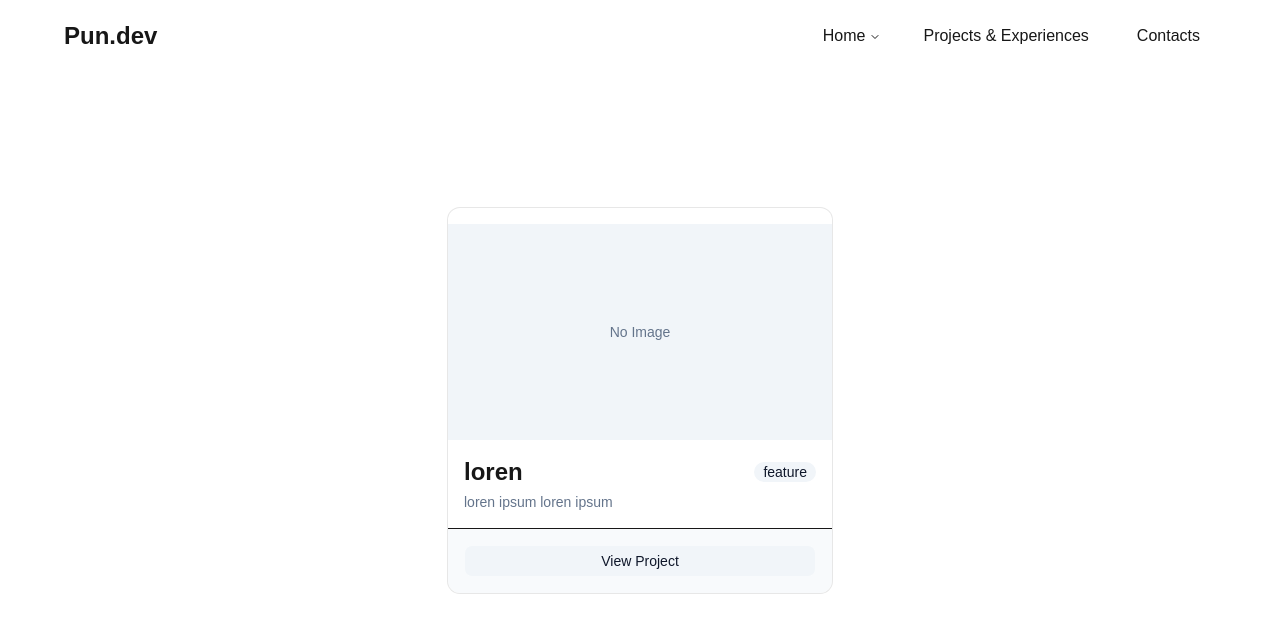
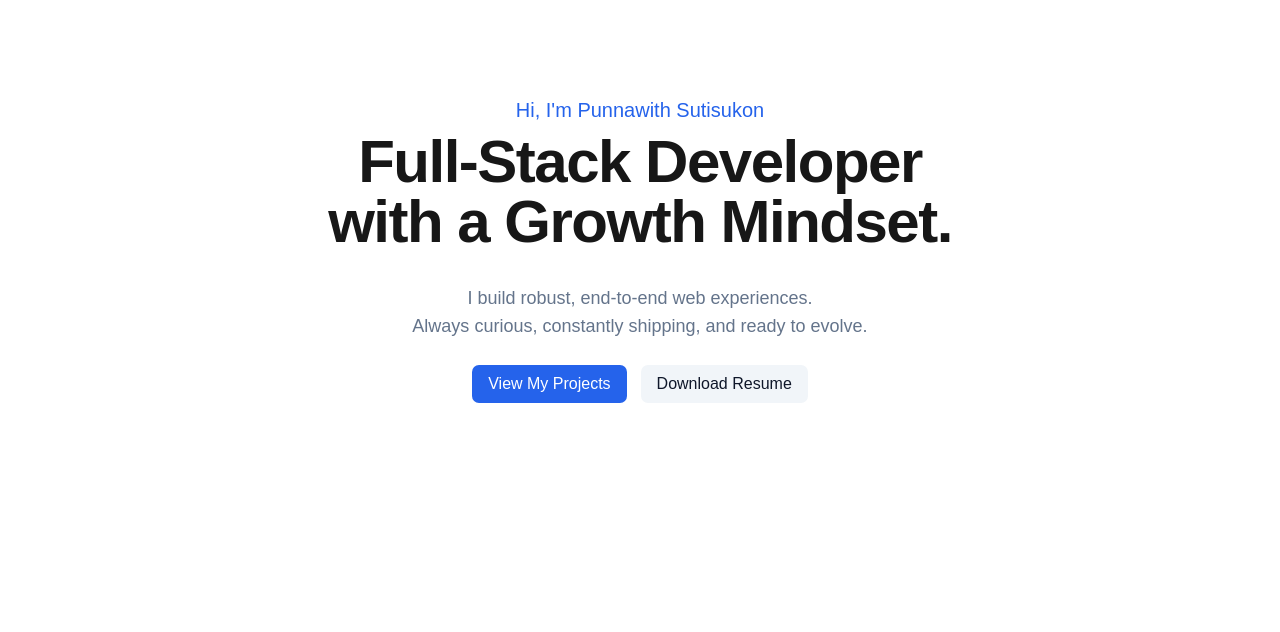
Before and after one commit to Punnawithsut/Portfolio, a Next.js app: page /test in a window 1280 px wide. Shown: the top 632 px of the page. Built offline with nearby package versions, Linux system fonts and the light colour scheme.

Commit message:
feat: add hero section

```diff
--- a/app/test/page.tsx
+++ b/app/test/page.tsx
@@ -1,16 +1,11 @@
 import { CardBlock } from "@/components/Card";
+import { HeroSection } from "@/components/Hero";
 import { NavigationBar } from "@/components/Navbar";
 
 export default function Test() {
     return (
-        <div className="flex min-h-screen w-full items-center justify-center">
-            <NavigationBar />
-            <CardBlock
-                imgUrl={null}
-                cardTitle="loren"
-                cardDescription="loren ipsum loren ipsum"
-                badgeText="feature"
-            />
+        <div className="min-h-screen w-full items-center justify-center">
+            <HeroSection></HeroSection>
         </div>
     );
 }
--- /dev/null
+++ b/components/Hero.tsx
@@ -0,0 +1,33 @@
+import { Button } from "./ui/button";
+
+export function HeroSection() {
+    return (
+        <div className="relative w-full h-125 flex items-center justify-center px-6">
+            <div className="flex flex-col items-center text-center">
+                <div className="space-y-2">
+                    <h2 className="text-xl font-medium text-primary">Hi, I'm Punnawith Sutisukon</h2>
+                    <h1 className="text-5xl md:text-6xl font-extrabold tracking-tight">
+                        Full-Stack Developer <br />
+                        with a Growth Mindset.
+                    </h1>
+                </div>
+
+                <div className="mt-8 text-lg text-muted-foreground max-w-lg">
+                    <p>
+                        I build robust, end-to-end web experiences. <br />
+                        Always curious, constantly shipping, and ready to evolve.
+                    </p>
+                </div>
+
+                <div className="flex flex-row justify-between gap-3 mt-6">
+                    <Button size={"default"}>
+                        View My Projects
+                    </Button>
+                    <Button variant={"secondary"} size={"default"}>
+                        Download Resume
+                    </Button>
+                </div>
+            </div>
+        </div>
+    )
+}
--- a/components/ui/button.tsx
+++ b/components/ui/button.tsx
@@ -21,8 +21,7 @@ const buttonVariants = cva(
         link: "text-primary underline-offset-4 hover:underline",
       },
       size: {
-        default:
-          "h-8 gap-1.5 px-2.5 has-data-[icon=inline-end]:pr-2 has-data-[icon=inline-start]:pl-2",
+        default: "h-10 gap-1.5 px-4 text-base has-data-[icon=inline-end]:pr-3 has-data-[icon=inline-start]:pl-3",
         xs: "h-6 gap-1 rounded-[min(var(--radius-md),10px)] px-2 text-xs in-data-[slot=button-group]:rounded-lg has-data-[icon=inline-end]:pr-1.5 has-data-[icon=inline-start]:pl-1.5 [&_svg:not([class*='size-'])]:size-3",
         sm: "h-7 gap-1 rounded-[min(var(--radius-md),12px)] px-2.5 text-[0.8rem] in-data-[slot=button-group]:rounded-lg has-data-[icon=inline-end]:pr-1.5 has-data-[icon=inline-start]:pl-1.5 [&_svg:not([class*='size-'])]:size-3.5",
         lg: "h-9 gap-1.5 px-2.5 has-data-[icon=inline-end]:pr-2 has-data-[icon=inline-start]:pl-2",
```
Also changed, not shown: 1 other file (tests, documents, lock files or other folders).
